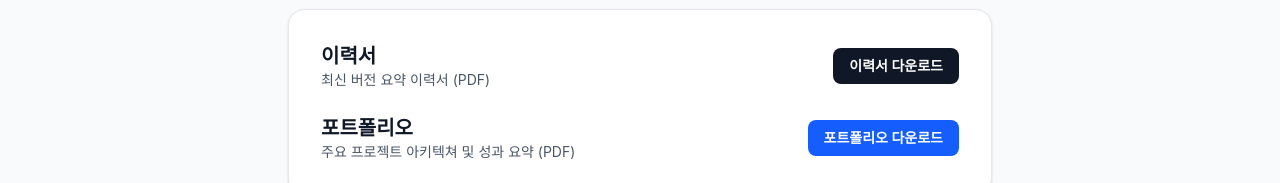
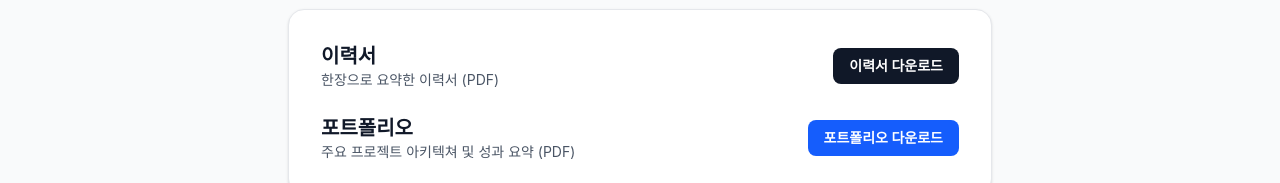
Before and after one commit to bibleCode21/study-algorithm, a Next.js app: page /downloads in a window 1280 px wide. Shown: the part 200-383 px from the top of the page. Built offline with nearby package versions, Linux system fonts and the light colour scheme.

Commit message:
fix: 문구 수정

```diff
--- a/src/app/downloads/page.tsx
+++ b/src/app/downloads/page.tsx
@@ -25,7 +25,7 @@ const DownloadsPage = () => {
               <div>
                 <h2 className="text-xl font-semibold text-gray-900">이력서</h2>
                 <p className="text-sm text-gray-600">
-                  최신 버전 요약 이력서 (PDF)
+                  한장으로 요약한 이력서 (PDF)
                 </p>
               </div>
               <a
```
